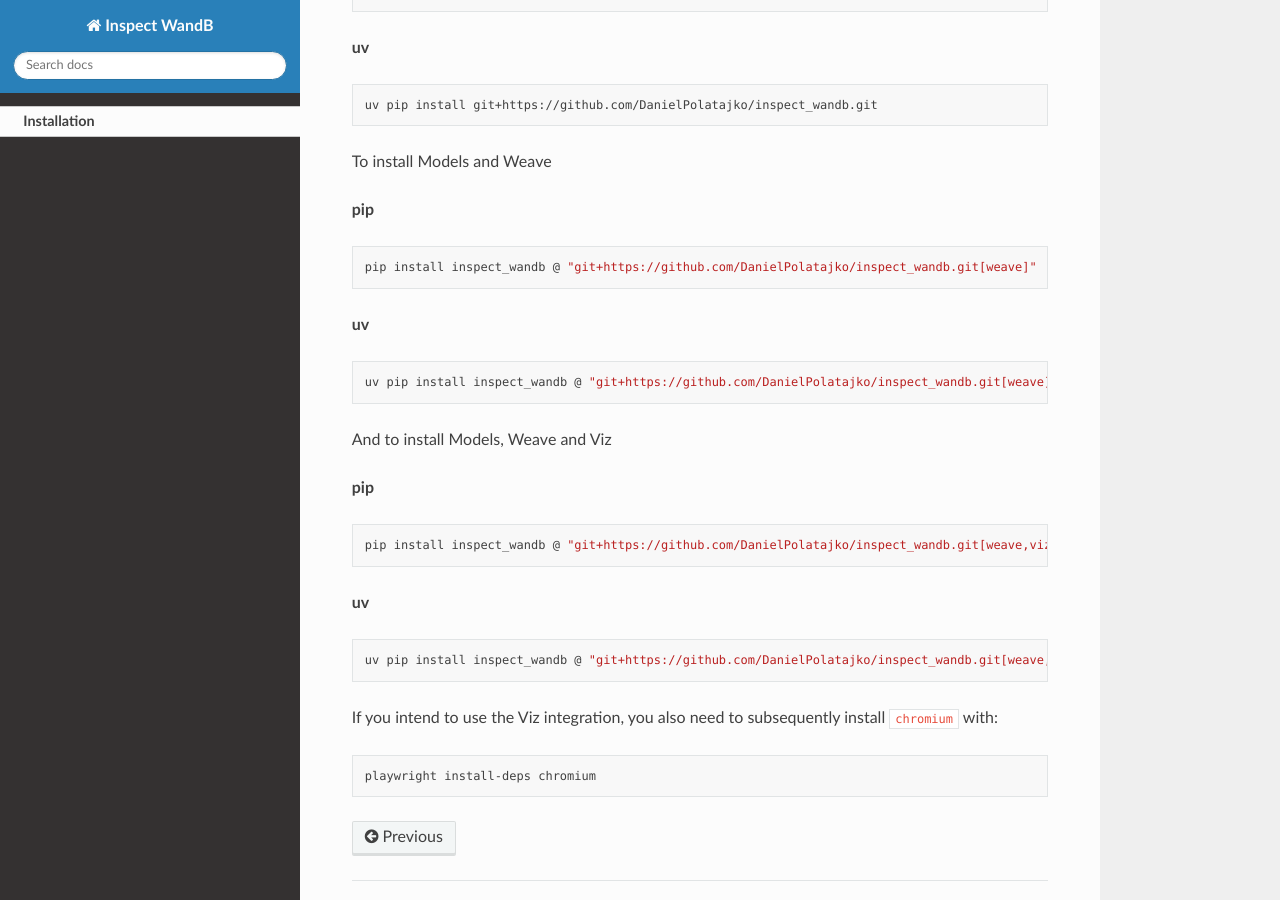
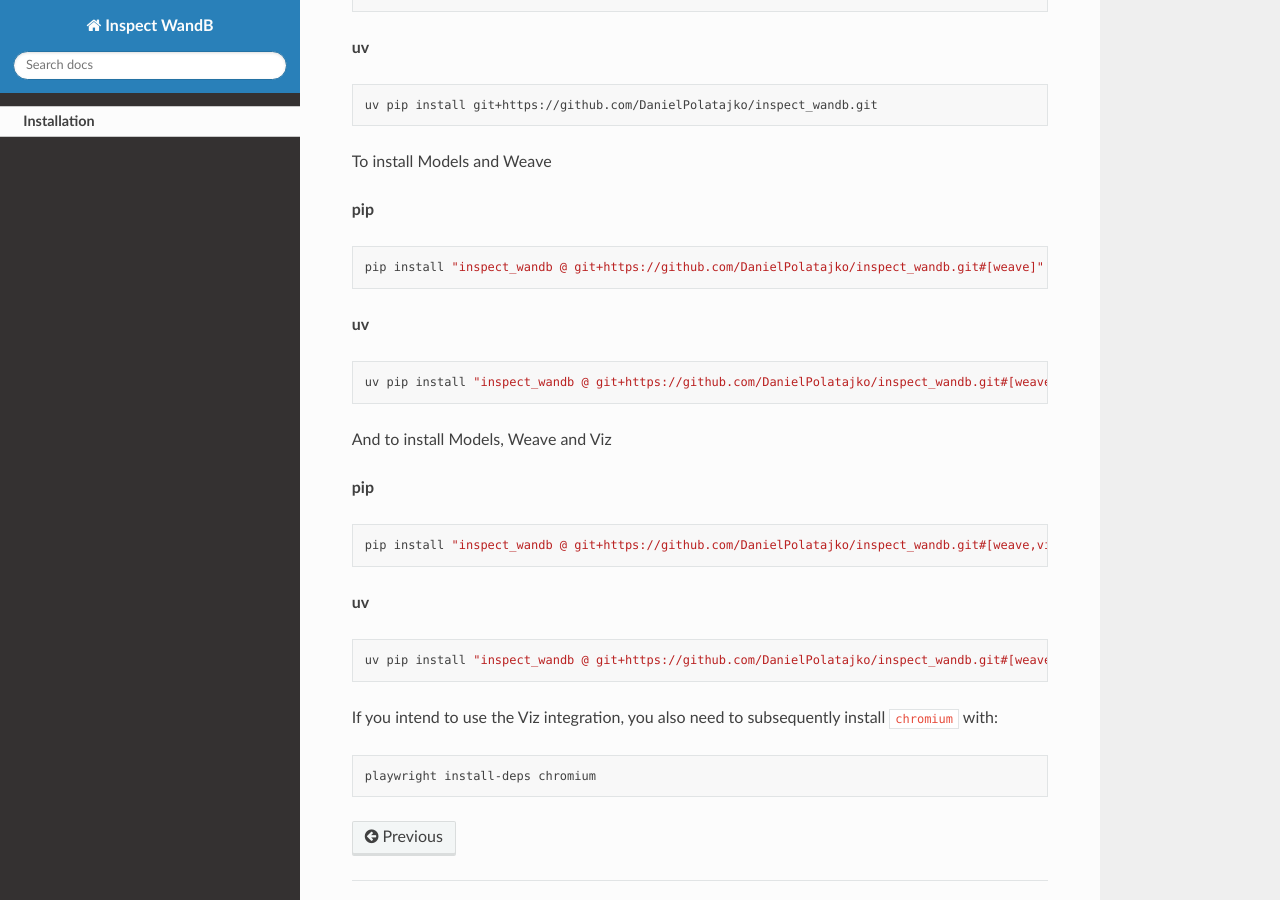
Before and after one commit to parambharat/inspect_wandb, a Sphinx documentation site: the page built from docs/source/installation.md, in a window 1280 px wide and 900 px high, scrolled down 576 px. Built offline with Sphinx 7.4.7 and the Read the Docs theme 3.1.0, drawn with Linux system fonts in a browser that asks for light colours.

````diff
--- a/docs/source/installation.md
+++ b/docs/source/installation.md
@@ -22,24 +22,24 @@ To install Models and Weave
 
 __pip__
 ```bash
-pip install inspect_wandb @ "git+https://github.com/DanielPolatajko/inspect_wandb.git[weave]"
+pip install "inspect_wandb @ git+https://github.com/DanielPolatajko/inspect_wandb.git#[weave]"
 ```
 
 __uv__
 ```bash
-uv pip install inspect_wandb @ "git+https://github.com/DanielPolatajko/inspect_wandb.git[weave]"
+uv pip install "inspect_wandb @ git+https://github.com/DanielPolatajko/inspect_wandb.git#[weave]"
 ```
 
 And to install Models, Weave and Viz
 
 __pip__
 ```bash
-pip install inspect_wandb @ "git+https://github.com/DanielPolatajko/inspect_wandb.git[weave,viz]"
+pip install "inspect_wandb @ git+https://github.com/DanielPolatajko/inspect_wandb.git#[weave,viz]"
 ```
 
 __uv__
 ```bash
-uv pip install inspect_wandb @ "git+https://github.com/DanielPolatajko/inspect_wandb.git[weave,viz]"
+uv pip install "inspect_wandb @ git+https://github.com/DanielPolatajko/inspect_wandb.git#[weave,viz]"
 ```
 
 If you intend to use the Viz integration, you also need to subsequently install `chromium` with:
````
Also changed, not shown: README.md (+4 -4 lines).
